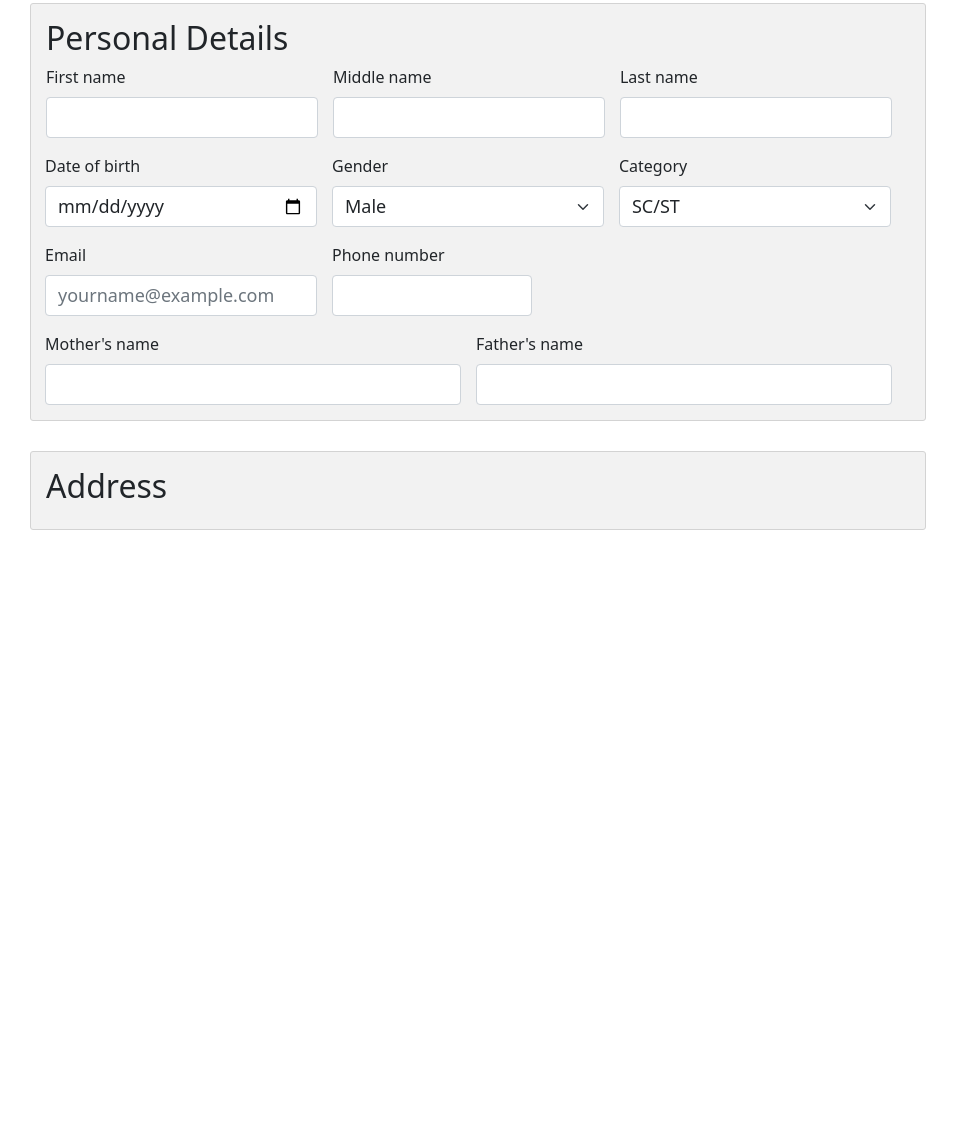
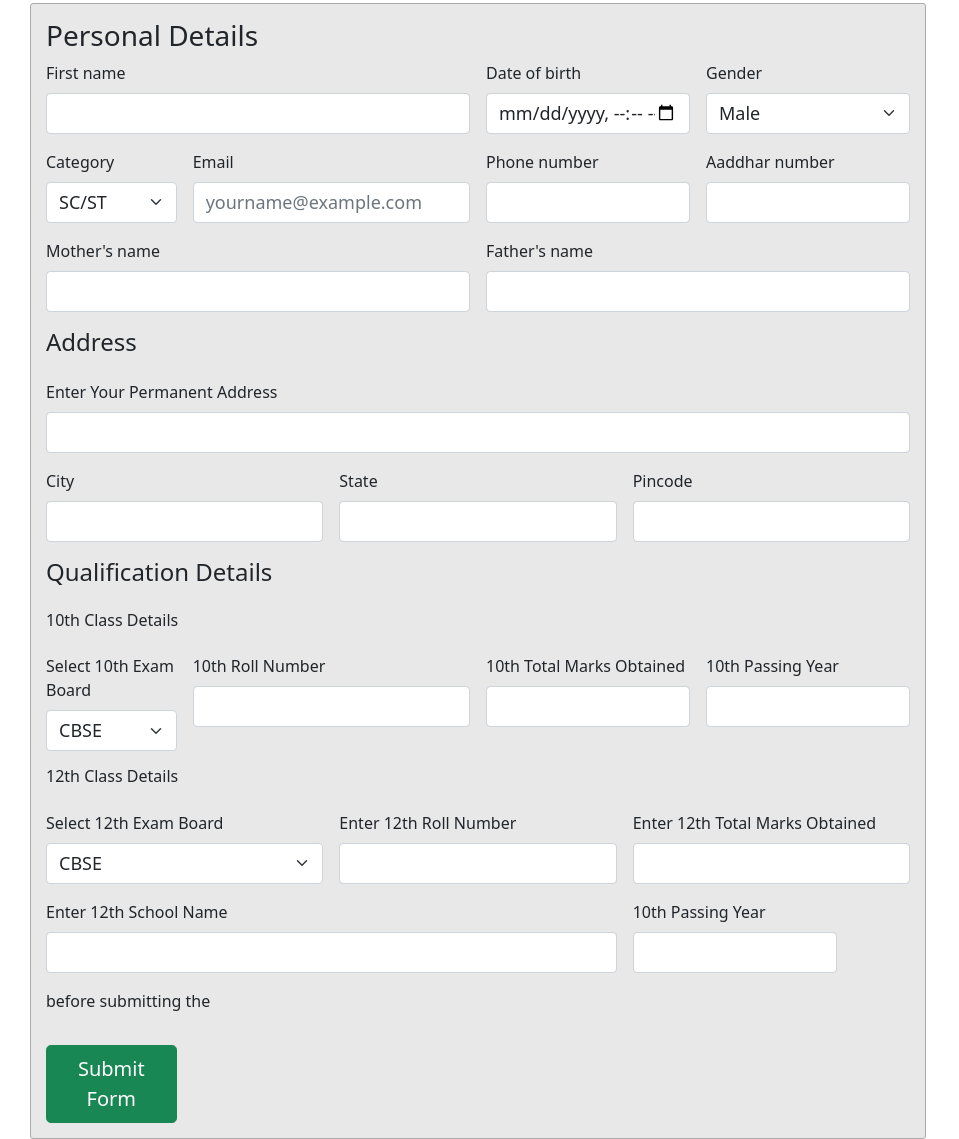
Before and after one commit to Vishal2021verma/Form, a website: page from.html in a window 1280 px wide. Shown: the part 161-1300 px from the top of the page, without its empty margins (0-959 px from the left). Before the commit the page ends 800 px from the top, so only its background shows below. Drawn offline with nearby package versions, Linux system fonts and the light colour scheme.

Commit message:
from inputs completed

```diff
--- a/from.html
+++ b/from.html
@@ -13,10 +13,10 @@
     <style>
         .from-div{
     width: 70%;
-    background-color: #f2f2f2;
+    background-color: #e8e8e8;
     padding: 15px;
     margin: 30px auto auto 30px;
-    border: 1px solid lightgrey;
+    border: 1px solid darkgrey;
     border-radius: 3px;
 }
 .form-label{
@@ -60,33 +60,32 @@
     </nav>
     <h1 style="margin: 30px auto auto 30px;">Admission Form</h1>
     <div class="from-div">
-        <h2>Personal Details</h2>
+        <h3>Personal Details</h3>
 
-        <form class="row g-3 input-group">
-            <div class="col-md-4">
+        <form  action="/" mehod="post" class="row g-3 need-validation">
+            <div class="col-md-6 position-relative">
                 <label for="fname" class="form-label">First name</label>
-                <input type="text" class="form-control" id="fname" name="fname" aria-describedby="inputGroup-sizing-lg">
+                <input type="text" class="form-control" id="validationCustom01" name="fname"  required>
+                <div class="valid-feedback">
+                    Please enter your name
+                </div>
             </div>
-            <div class="col-md-4">
-                <label for="mName" class="form-label">Middle name</label>
-                <input type="text" class="form-control" id="mName" name="mName">
+            <div class="invalid-feedback">
+                Please enter your name
             </div>
-            <div class="col-md-4">
-                <label for="lName" class="form-label">Last name</label>
-                <input type="text" class="form-control" id="lName" name="lName">
+
+            <div class="col-3">
+                <label for="dob" class="form-label">Date of birth</label>
+                <input type="datetime-local" class="form-control" id="dob" name="dob" placeholder="Date of birth" required>
             </div>
-            <div class="col-4">
-                <label for="dob" class="form-label">Date of birth</label>
-                <input type="date" class="form-control" id="dob" name="dob" placeholder="Date of birth">
-            </div>
-            <div class="col-md-4">
+            <div class="col-md-3">
                 <label for="gender" class="form-label">Gender</label>
                 <select id="gender" class="form-select" name="gender">
                     <option selected>Male</option>
                     <option>Female</option>
                 </select>
             </div>
-            <div class="col-md-4">
+            <div class="col-md-2">
                 <label for="category" class="form-label">Category</label>
                 <select id="category" class="form-select" name="category" name="category">
                     <option selected>SC/ST</option>
@@ -100,8 +99,11 @@
             </div>
             <div class="col-md-3">
                 <label for="pNumber" class="form-label">Phone number</label>
-
-                <input type="text" class="form-control" id="email" name="pNumber">
+                <input type="text" class="form-control" id="pNumber" name="pNumber">
+            </div>
+            <div class="col-md-3">
+                <label for="adharNumber" class="form-label">Aaddhar number</label>
+                <input type="number" class="form-control" id="adharNumber" name="adharNumber">
             </div>
             <div class="col-md-6">
                 <label for="motherName" class="form-label">Mother's name</label>
@@ -111,12 +113,86 @@
                 <label for="fatherName" class="form-label">Father's name</label>
                 <input type="text" class="form-control" id="fatherName" name="fatherName">
             </div>
-        </form>
+
+        <h4>Address</h4>
+        <div class="col-md-12">
+            <label for="houseName" class="form-label">Enter Your Permanent Address</label>
+            <input type="text" class="form-control" id="houseName" name="houseName">
+        </div>
+
+        <div class="col-md-4">
+            <label for="city" class="form-label">City</label>
+            <input type="text" class="form-control" id="city" name="city">
+        </div>
+        <div class="col-md-4">
+            <label for="state" class="form-label">State</label>
+            <input type="text" class="form-control" id="state" name="state">
+        </div>
+        <div class="col-md-4">
+            <label for="pinCode" class="form-label">Pincode</label>
+            <input type="number" class="form-control" id="pincode" name="pincode">
+        </div>
+        <h4>Qualification Details</h4>
+        <h6>10th Class Details</h6>
+        <div class="col-md-2">
+            <label for="tenboard" class="form-label">Select 10th Exam Board</label>
+            <select id="tenboard" class="form-select" name="tenboard" >
+                <option selected>CBSE</option>
+                <option>UP</option>
+                <option>BSEB</option>
+                <option>ICSE</option>
+
+            </select>
+        </div>
+        <div class="col-md-4">
+            <label for="tenRoll" class="form-label">10th Roll Number</label>
+            <input type="number" class="form-control" id="tenRoll" name="tenRoll">
+        </div>
+        <div class="col-md-3">
+            <label for="tenMarks" class="form-label">10th Total Marks Obtained</label>
+            <input type="number" class="form-control" id="tenMarks" name="tenMarks">
+        </div>
+        <div class="col-md-3">
+            <label for="tenYear" class="form-label">10th Passing Year</label>
+            <input type="number" class="form-control" id="tenYear" name="tenYear">
+        </div>
+        <h6>12th Class Details</h6>
+        <div class="col-md-4">
+            <label for="tewboard" class="form-label">Select 12th Exam Board</label>
+            <select id="tewboard" class="form-select" name="tewboard" >
+                <option selected>CBSE</option>
+                <option>UP</option>
+                <option>BSEB</option>
+                <option>ICSE</option>
+
+            </select>
+        </div>
+        <div class="col-md-4">
+            <label for="tewRoll" class="form-label">Enter 12th Roll Number</label>
+            <input type="number" class="form-control" id="tewRoll" name="tewRoll">
+        </div>
+        <div class="col-md-4">
+            <label for="tewMarks" class="form-label">Enter 12th Total Marks Obtained</label>
+            <input type="number" class="form-control" id="tewMarks" name="tewMarks">
+        </div>
+        <div class="col-md-8">
+            <label for="tewMarks" class="form-label">Enter 12th School Name </label>
+            <input type="text" class="form-control" id="tewMarks" name="tewMarks">
+        </div>
+        <div class="col-md-3">
+            <label for="tenYear" class="form-label">10th Passing Year</label>
+            <input type="number" class="form-control" id="tenYear" name="tenYear">
+        </div>
+        <p>before submitting the </p>
+
+
+        <div class="col-md-2">
+            <button type="submit" class="btn btn-success btn-lg">Submit Form</button>
+        </div>
+    </form>
+
     </div>
-    <div class="from-div">
-        <h2>Address</h2>
-    </div>
-
+    <br><br><br>
 </body>
 
 </html>
```
